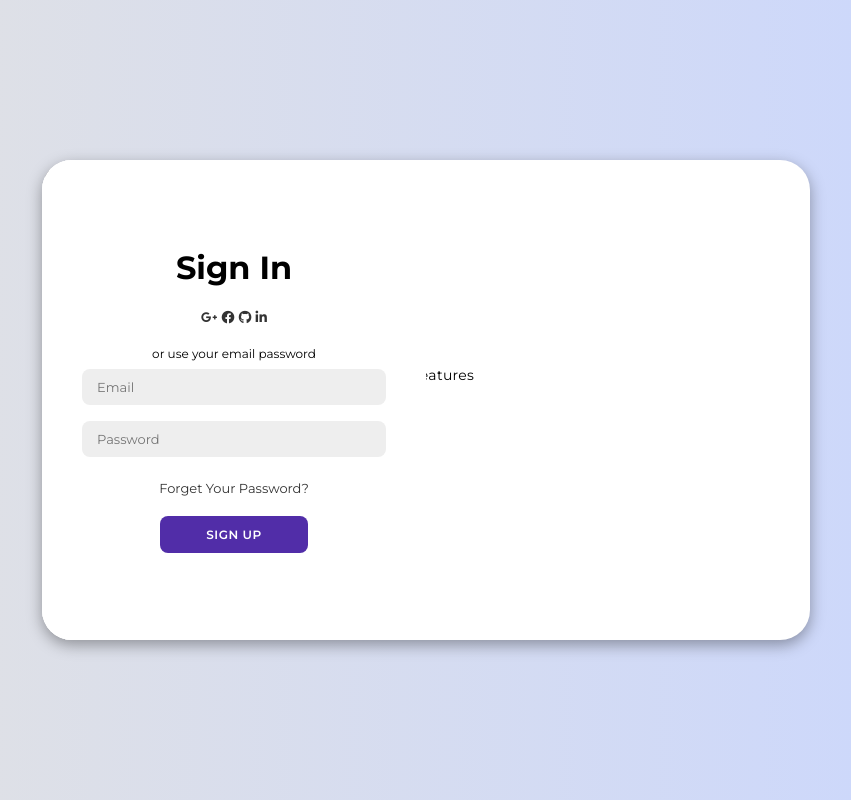
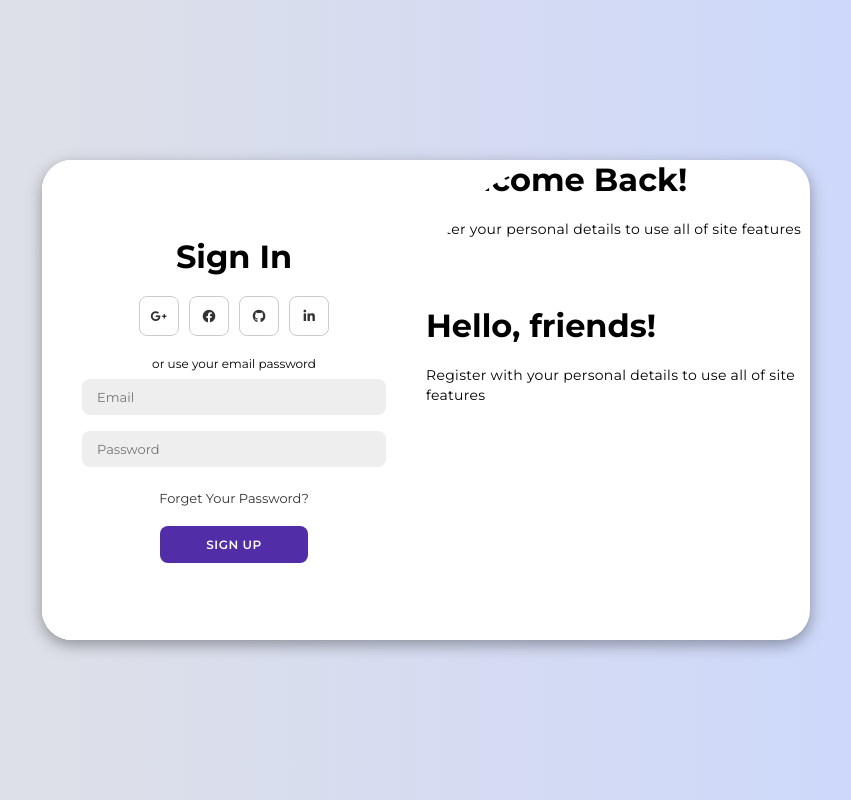
Before and after one commit to thiagomd22/login-page, a plain HTML site: page index.html in a window 1280 px wide. Shown: the whole page, without its empty margins (214-1065 px from the left). Drawn offline with Linux system fonts and the light colour scheme.

Commit message:
social-icons style

```diff
--- a/style.css
+++ b/style.css
@@ -131,3 +131,35 @@ body{
 .social-icons{
     margin: 20px 0;
 }
+
+.social-icons a{
+    border: 1px solid #ccc;
+    border-radius: 20%;
+    display: inline-flex;
+    justify-content: center;
+    align-items: center;
+    margin: 0 3px;
+    width: 40px;
+    height: 40px;
+}
+
+.toggle-container{
+    position: absolute;
+    top: 0;
+    left: 50%;
+    width: 50%;
+    height: 100%;
+    overflow: hidden;
+    transition: all 0.6s ease-in-out;
+    border-radius: 150px 0 0 100px;
+    z-index: 1000;
+}
+
+.container.active .toggle-container{
+    transform: translateX(-100%);
+    border-radius: 0 150px 100px 0;
+}
+
+.toogle{
+
+}
```
